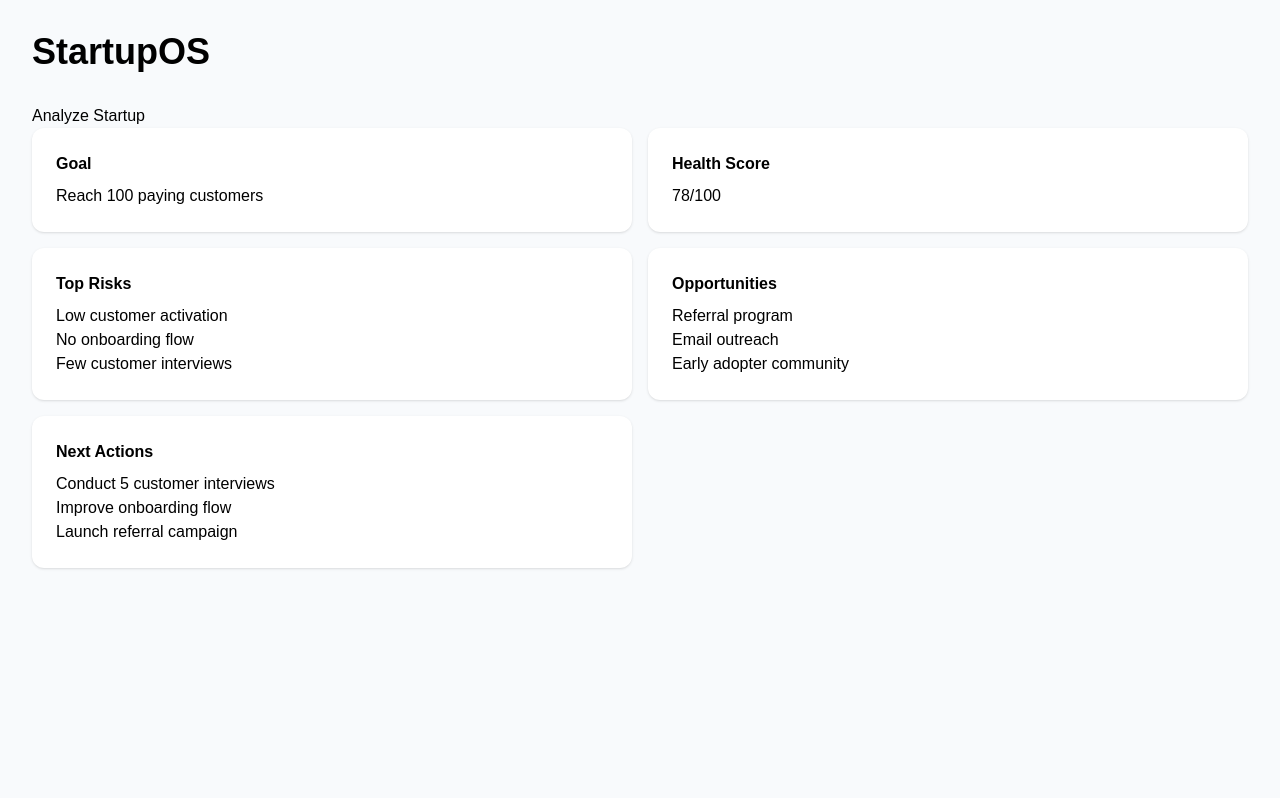
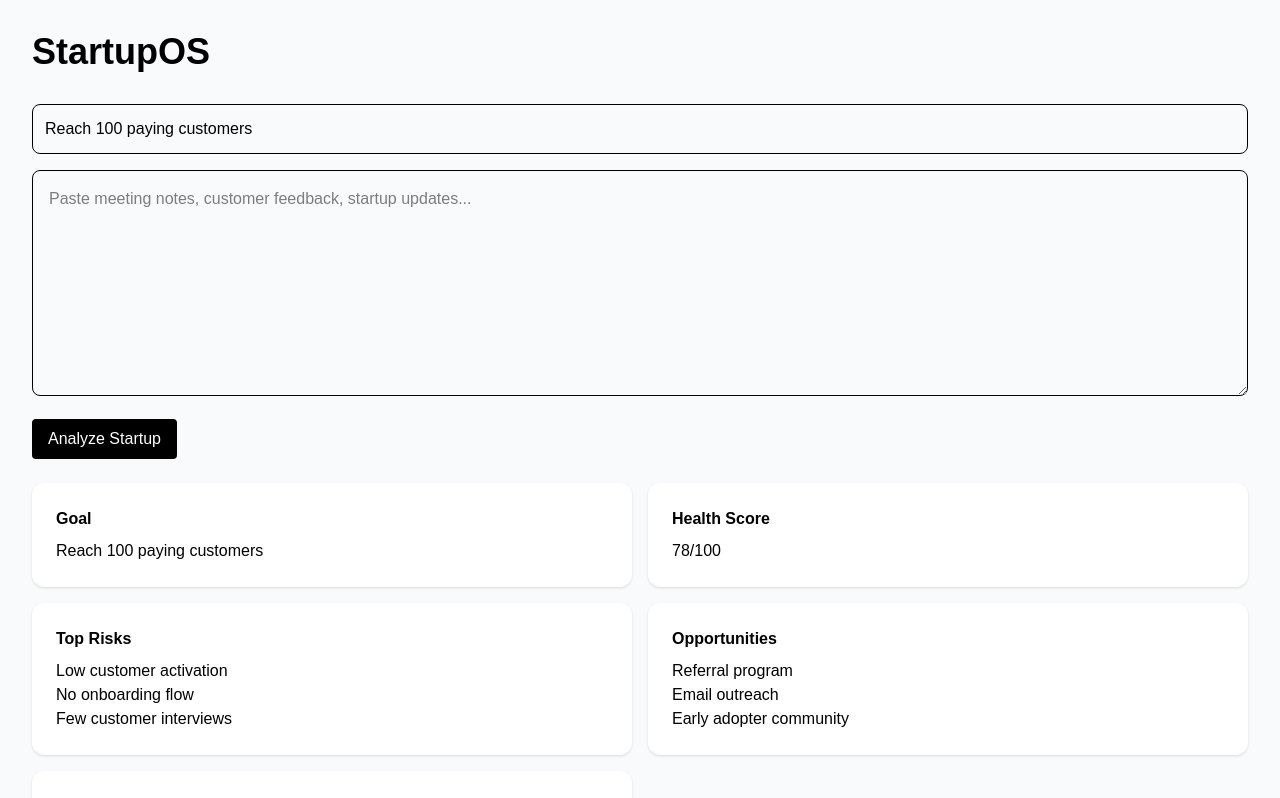
Before and after one commit to tanishapatil971/startupos, a Next.js app: page / in a window 1280 px wide. Shown: the top 798 px of the page. Built offline with nearby package versions, Linux system fonts and the light colour scheme.

Commit message:
Initial StartupOS MVP

```diff
--- a/app/api/analyze/route.ts
+++ b/app/api/analyze/route.ts
@@ -13,8 +13,10 @@ export async function POST(request: Request) {
       contents: `
 You are an expert startup advisor.
 
-Analyze this startup:
+Startup Goal:
+${body.goal}
 
+Startup Context:
 ${body.context}
 
 Return ONLY valid JSON:
--- a/app/page.tsx
+++ b/app/page.tsx
@@ -6,50 +6,79 @@ import { startupData } from "@/lib/mockData";
 
 export default function Home() {
   const [analysis, setAnalysis] = useState<any>(null);
+  const [history, setHistory] = useState<any[]>([]);
+  const [context, setContext] = useState("");
+  const [goal, setGoal] = useState("Reach 100 paying customers");
+  const [loading, setLoading] = useState(false);
 
   const analyzeStartup = async () => {
+    try {
+      setLoading(true);
+
       const response = await fetch("/api/analyze", {
         method: "POST",
         headers: {
           "Content-Type": "application/json",
         },
         body: JSON.stringify({
-        context: JSON.stringify(startupData),
+          goal,
+          context,
         }),
       });
 
       const data = await response.json();
+
+      console.log(data.analysis);
+
       setAnalysis(data.analysis);
+      setHistory((prev) => [data.analysis, ...prev]);
+    } catch (err) {
+      console.error(err);
+    } finally {
+      setLoading(false);
+    }
   };
 
   return (
     <main className="min-h-screen p-8 bg-slate-50 text-black">
       <h1 className="text-4xl font-bold mb-8">StartupOS</h1>
 
+      <input
+        type="text"
+        value={goal}
+        onChange={(e) => setGoal(e.target.value)}
+        placeholder="Enter startup goal"
+        className="w-full p-3 border rounded-lg mb-4"
+      />
+
+      <textarea
+        value={context}
+        onChange={(e) => setContext(e.target.value)}
+        placeholder="Paste meeting notes, customer feedback, startup updates..."
+        className="w-full p-4 border rounded-lg mb-4"
+        rows={8}
+      />
+
       <button
-        onClick={async () => {
-          try {
-            await analyzeStartup();
-          } catch (err) {
-            console.error(err);
-          }
-        }}
+        onClick={analyzeStartup}
+        disabled={loading}
+        className="mb-6 rounded bg-black px-4 py-2 text-white"
       >
-        Analyze Startup
+        {loading ? "Analyzing..." : "Analyze Startup"}
       </button>
 
       <div className="grid gap-4 md:grid-cols-2">
         <Card title="Goal">
-          <p>{startupData.goal}</p>
+          <p>{goal}</p>
         </Card>
 
         <Card title="Health Score">
-          <p>{startupData.healthScore}/100</p>
+          <p>{analysis?.healthScore ?? startupData.healthScore}/100</p>
         </Card>
 
         <Card title="Top Risks">
           <ul>
-            {startupData.risks.map((risk) => (
+            {(analysis?.risks ?? startupData.risks).map((risk: string) => (
               <li key={risk}>{risk}</li>
             ))}
           </ul>
@@ -57,57 +86,24 @@ export default function Home() {
 
         <Card title="Opportunities">
           <ul>
-            {startupData.opportunities.map((item) => (
+            {(analysis?.opportunities ?? startupData.opportunities).map(
+              (item: string) => (
                 <li key={item}>{item}</li>
-            ))}
+              )
+            )}
           </ul>
         </Card>
 
         <Card title="Next Actions">
           <ul>
-            {startupData.nextActions.map((action) => (
+            {(analysis?.nextActions ?? startupData.nextActions).map(
+              (action: string) => (
                 <li key={action}>{action}</li>
-           ))}
+              )
+            )}
           </ul>
         </Card>
       </div>
-
-      {analysis && (
-  <div className="mt-8 rounded bg-white p-6 shadow">
-    <h2 className="mb-4 text-xl font-bold">AI Analysis</h2>
-
-    <p>
-      <strong>Health Score:</strong> {analysis.healthScore}
-    </p>
-
-    <p className="mt-3">
-      <strong>Risks:</strong>
-    </p>
-    <ul>
-      {analysis.risks?.map((risk: string) => (
-        <li key={risk}>{risk}</li>
-      ))}
-    </ul>
-
-    <p className="mt-3">
-      <strong>Opportunities:</strong>
-    </p>
-    <ul>
-      {analysis.opportunities?.map((item: string) => (
-        <li key={item}>{item}</li>
-      ))}
-    </ul>
-
-    <p className="mt-3">
-      <strong>Next Actions:</strong>
-    </p>
-    <ul>
-      {analysis.nextActions?.map((action: string) => (
-        <li key={action}>{action}</li>
-      ))}
-    </ul>
-  </div>
-  )}
     </main>
   );
 }
```
Lines whose indentation alone changed are shown as unchanged.
